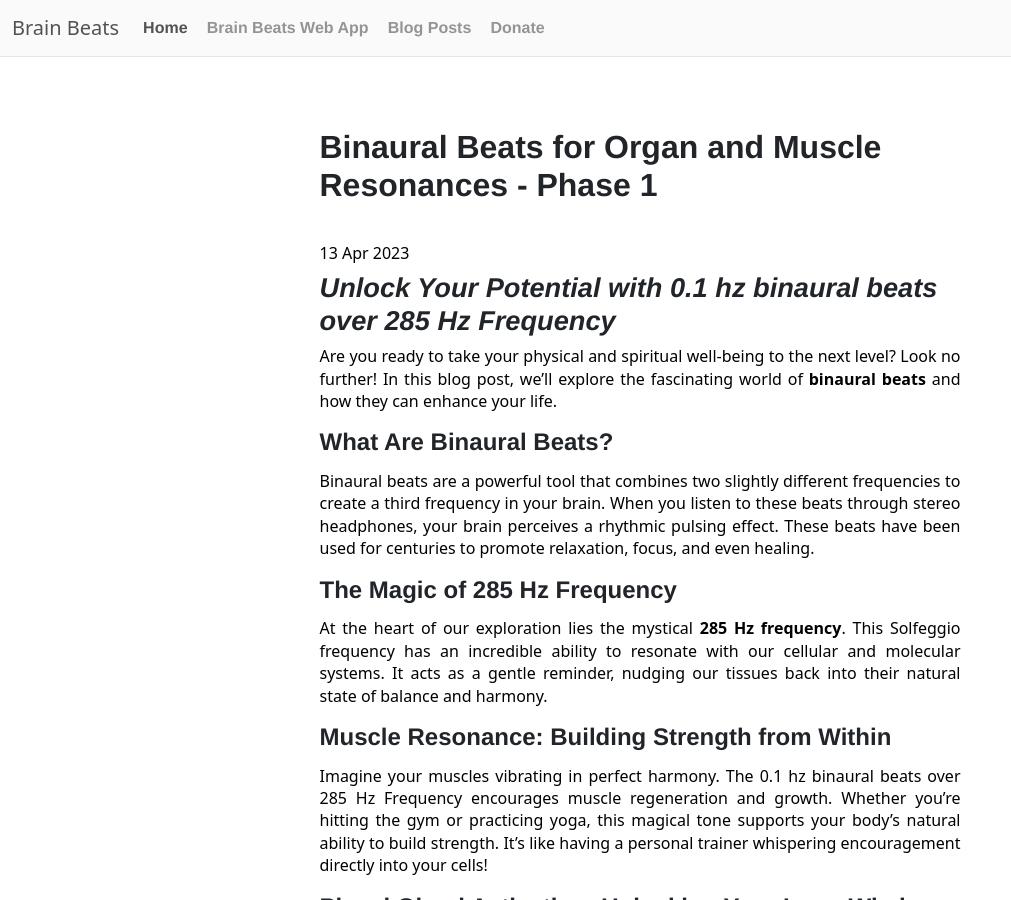
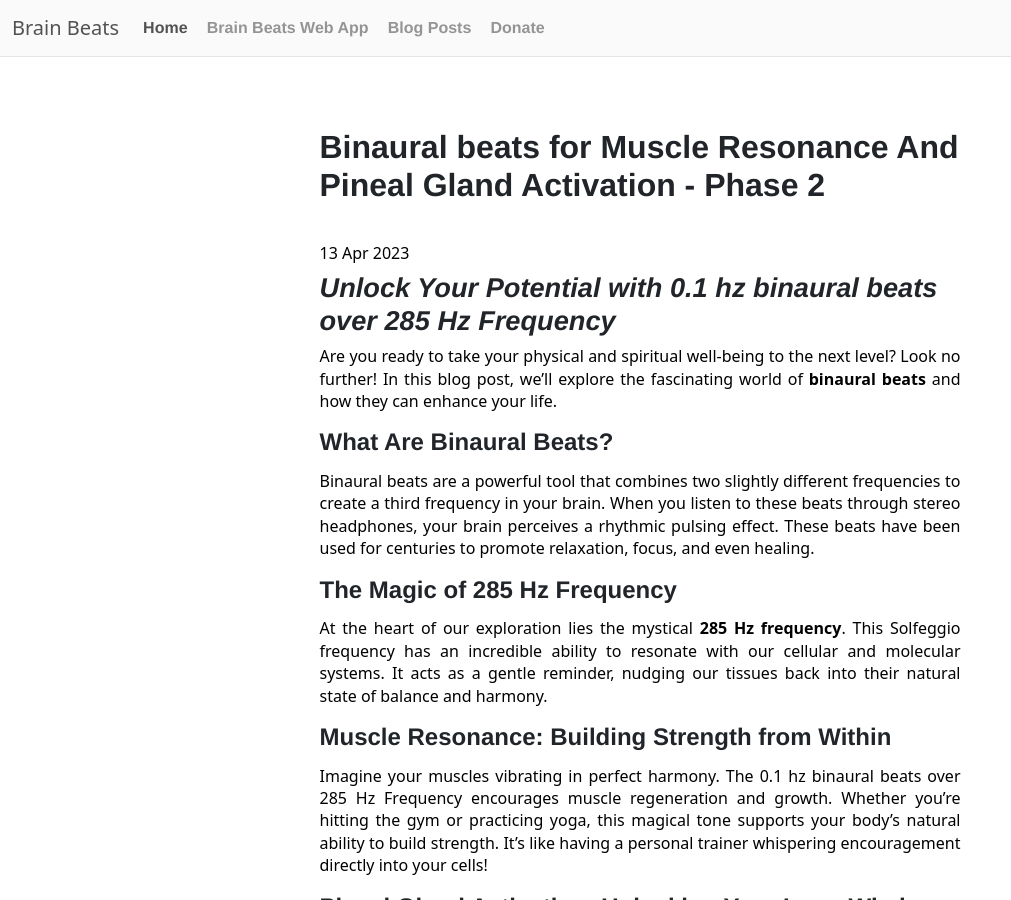
Before and after one commit to Mr-Kumar-Abhishek/brain-beats-blog, a Jekyll site: the page built from _posts/2023-04-13-binaural-beats-for-muscle-resonance-and-pineal-gland-activation-phase-2.md, in a window 1280 px wide and 900 px high. Shown: the whole window, without its empty margins (0-1011 px from the left). Built offline with Jekyll 4.4.1, drawn with Linux system fonts in a browser that asks for light colours; nearby versions of some CDN libraries.

Commit message:
update post title

```diff
--- a/_posts/2023-04-13-binaural-beats-for-muscle-resonance-and-pineal-gland-activation-phase-2.md
+++ b/_posts/2023-04-13-binaural-beats-for-muscle-resonance-and-pineal-gland-activation-phase-2.md
@@ -1,11 +1,11 @@
 ---
 layout: post
-title: "Binaural Beats for Organ and Muscle Resonances - Phase 1"
+title: "Binaural beats for Muscle Resonance And Pineal Gland Activation - Phase 2"
 description: At an ultra-low frequency of 0.1 Hz, we enter the realm of Epsilon brainwaves with healing of 285 hz.
 subject: Binaural Beats for Organ and Muscle Resonances - Phase 1
-apple-title: Binaural Beats for Organ and Muscle Resonances - Phase 1
+apple-title: Binaural beats for Muscle Resonance And Pineal Gland Activation - Phase 2
 app-name: Binaural Beats for Organ and Muscle Resonances - Phase 1
-tweet-title: Binaural Beats for Organ and Muscle Resonances - Phase 1
+tweet-title: Binaural beats for Muscle Resonance And Pineal Gland Activation - Phase 2
 tweet-description: At an ultra-low frequency of 0.1 Hz, we enter the realm of Epsilon brainwaves with healing of 285 hz.
 date: 2023-04-13
 keywords: frequency benefits, Brain Beats, Frequencies, DMT, organ, muscle resonances, Brain wave entrainment, sound therapy
```
